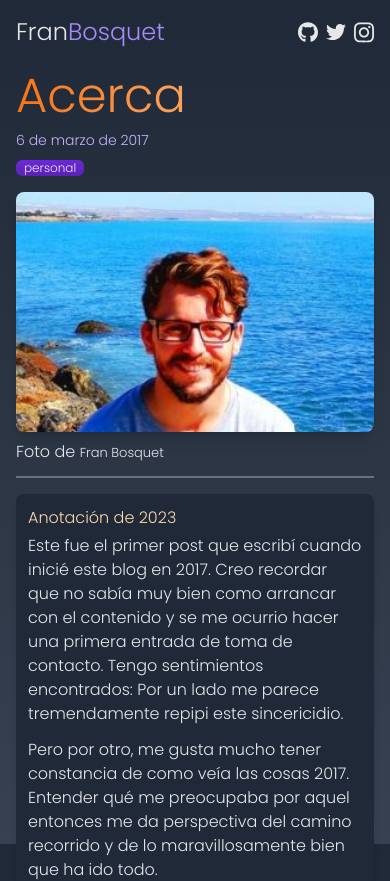
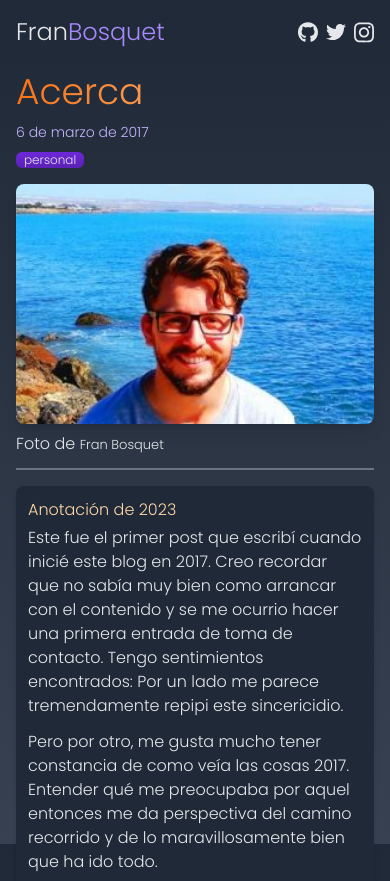
Before and after one commit to FrBosquet/fran-bosquet, a Next.js app: page /posts/acerca in a window 390 px wide. Shown: the top 881 px of the page. Built offline with nearby package versions, Linux system fonts and the light colour scheme.

Commit message:
fix blog title

```diff
--- a/components/PostHeader.tsx
+++ b/components/PostHeader.tsx
@@ -12,7 +12,7 @@ export const PostHeader = ({ title, date, tags, image }: Props) => {
 			<title>{title}</title>
 		</Head>
 		<header className="border-b-2 border-gray-500 pb-2 mb-4">
-			<h1 className="text-5xl bg-gradient-to-r from-orange-500 to-orange-200 text-transparent  py-2 bg-clip-text">{title}</h1>
+			<h1 className="text-4xl md:text-5xl bg-gradient-to-r from-orange-500 to-orange-200 text-transparent  py-2 bg-clip-text">{title}</h1>
 			<span className="text-sm text-violet-300">{dateFormatter.format(new Date(date))}</span>
 			<div className="py-2 flex gap-2">
 				{tags.map(tag => <Tag key={tag}>{tag}</Tag>)}
```
